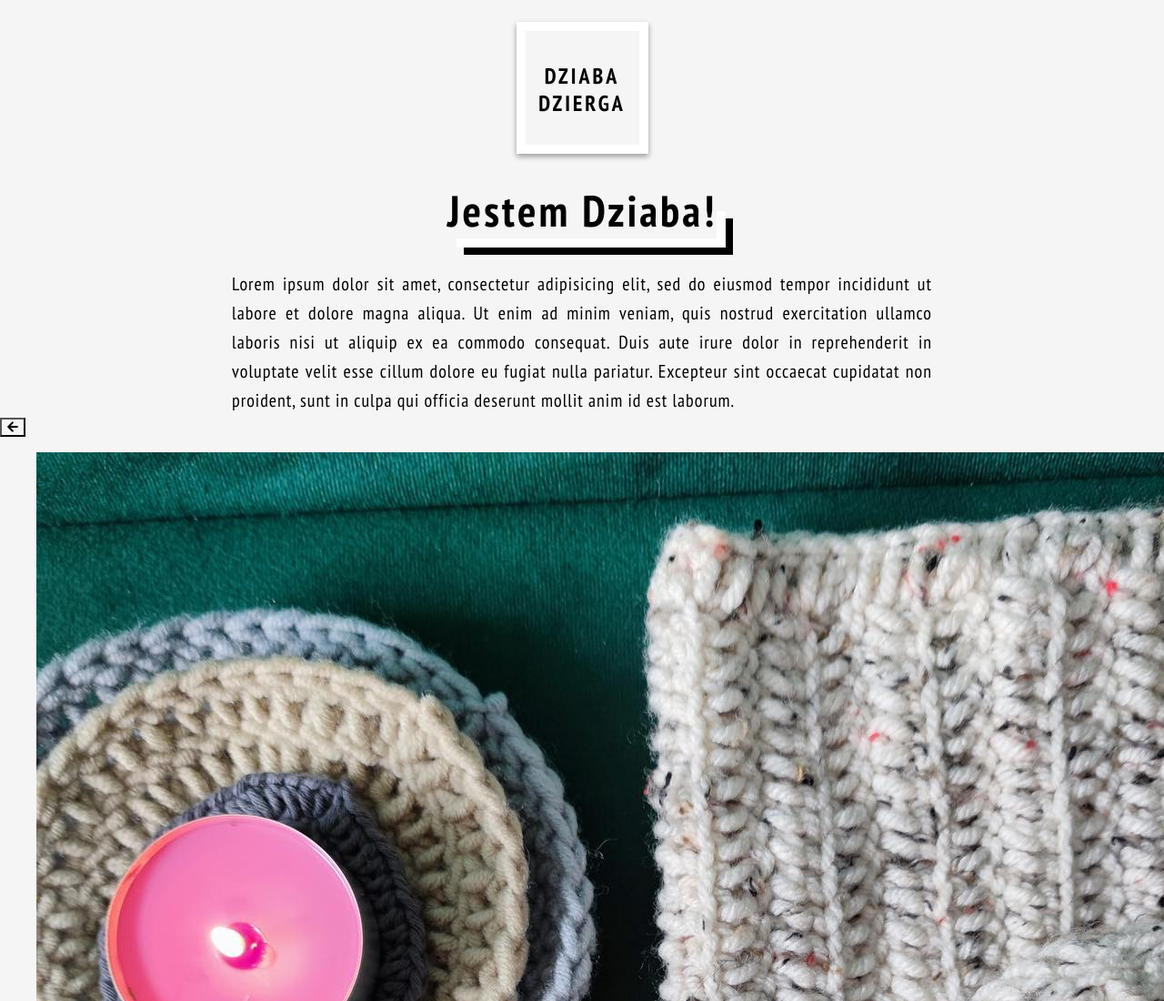
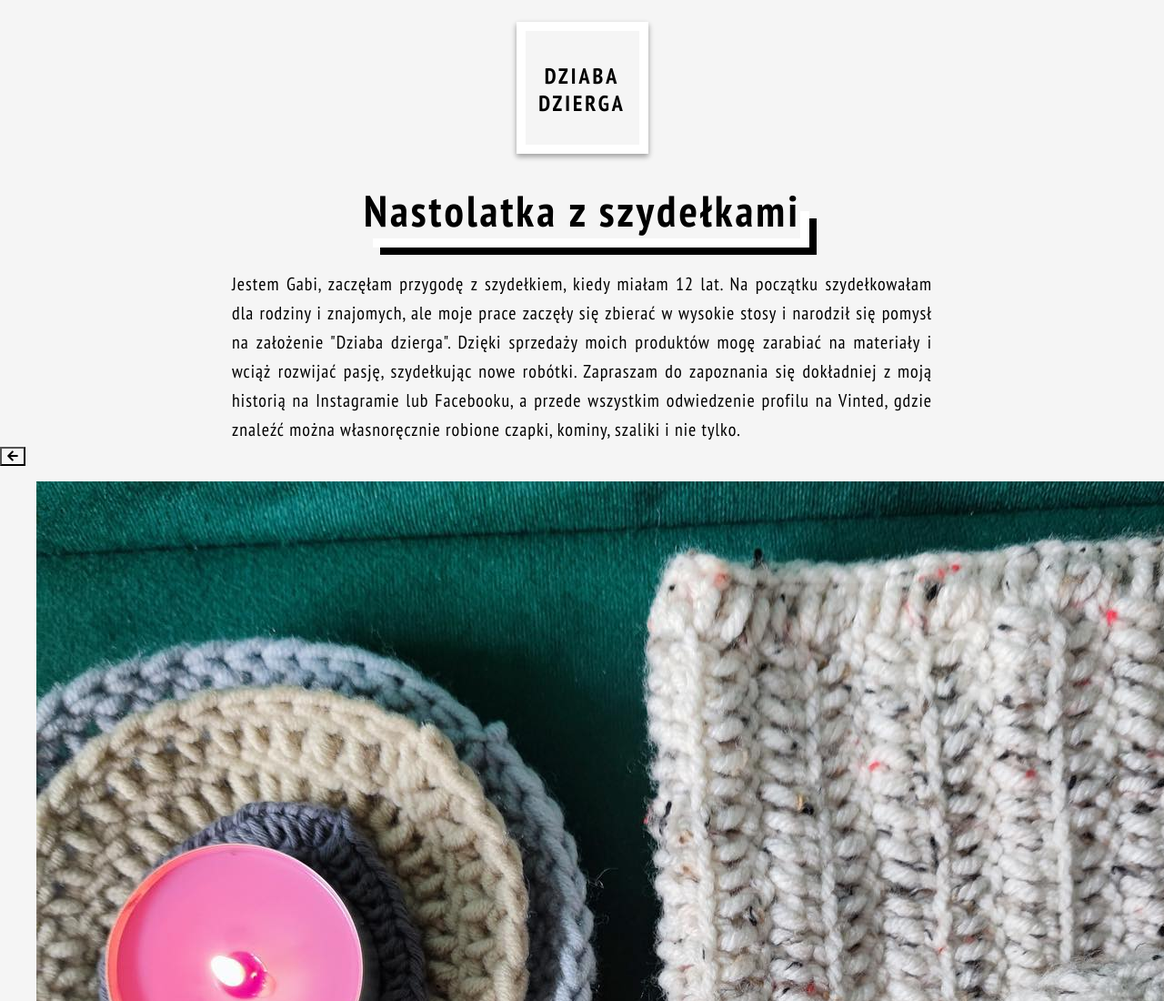
Before and after one commit to tombangel/dziabadzierga, a plain HTML site: page index.html in a window 1280 px wide. Shown: the top 1100 px of the page at 91% size. Drawn offline with Linux system fonts and the light colour scheme.

Commit message:
Add files via upload

```diff
--- a/index.html
+++ b/index.html
@@ -24,9 +24,10 @@
 
     </div>
     <div class="main-about">
-      <h2 class="big-text"><span class="square-white"><span class="square-black">Jestem Dziaba!</span></span></h2>
-      <p>Lorem ipsum dolor sit amet, consectetur adipisicing elit, sed do eiusmod tempor incididunt ut labore et dolore magna aliqua. Ut enim ad minim veniam, quis nostrud exercitation ullamco laboris nisi ut aliquip ex ea commodo consequat. Duis
-        aute irure dolor in reprehenderit in voluptate velit esse cillum dolore eu fugiat nulla pariatur. Excepteur sint occaecat cupidatat non proident, sunt in culpa qui officia deserunt mollit anim id est laborum.</p>
+      <h2 class="big-text"><span class="square-white"><span class="square-black">Nastolatka z szydełkami</span></span></h2>
+      <p>Jestem Gabi, zaczęłam przygodę z szydełkiem, kiedy miałam 12 lat. Na początku szydełkowałam dla rodziny i znajomych, ale moje prace zaczęły się zbierać w wysokie stosy i narodził się pomysł na założenie "Dziaba dzierga". Dzięki sprzedaży
+        moich produktów mogę zarabiać na materiały i wciąż rozwijać pasję, szydełkując nowe robótki. Zapraszam do zapoznania się dokładniej z moją historią na Instagramie lub Facebooku, a przede wszystkim odwiedzenie profilu na Vinted, gdzie znaleźć
+        można własnoręcznie robione czapki, kominy, szaliki i nie tylko.</p>
     </div>
     <!-- <h2 class="big-text"><span class="square-white"><span class="square-black">Moje prace</span></span></h2> -->
 
@@ -34,6 +35,7 @@
       <button class="carousel_button carousel_button--left is-hidden">
         <i class="fas fa-arrow-left"></i>
       </button>
+
 
       <div class="carousel_track-container">
         <ul class="carousel_track">
```
